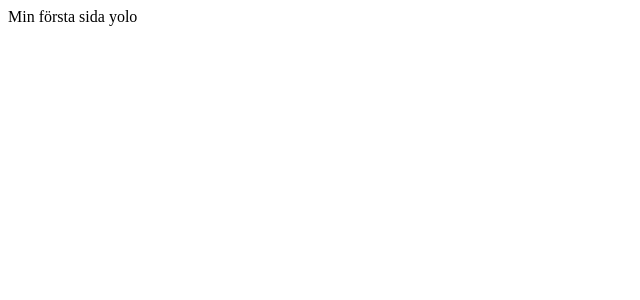
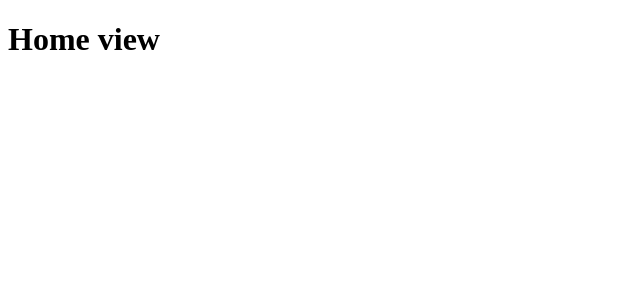
Before and after one commit to Potatismoose/React-uppdrag2, a React (Create React App) app: page / in a window 1280 px wide. Shown: the top 300 px of the page, without its empty margins (0-640 px from the left). Built offline with nearby package versions, Linux system fonts and the light colour scheme.

Commit message:
Började med menyn

```diff
--- a/public/index.html
+++ b/public/index.html
@@ -2,13 +2,10 @@
 <html lang="en">
 <head>
   <meta charset="utf-8" />
-    <link rel="icon" href="%PUBLIC_URL%/favicon.ico" />
+  <!-- <link rel="icon" href="%PUBLIC_URL%/favicon.ico" /> -->
   <meta name="viewport" content="width=device-width, initial-scale=1" />
   <meta name="theme-color" content="#000000" />
-    <meta
-      name="description"
-      content="Web site created using create-react-app"
-    />
+  <meta name="description" content="Web site created using create-react-app" />
   <link rel="manifest" href="%PUBLIC_URL%/manifest.json" />
   <title>React App</title>
 </head>
--- a/src/App.js
+++ b/src/App.js
@@ -1,9 +1,10 @@
+import {Routes} from "./routes/Routes"
 
 function App() {
   return (
-    <div className="App">
-      Min första sida yolo
-    </div>
+    <Routes>
+
+    </Routes>
   );
 }
 
--- /dev/null
+++ b/src/routes/Routes.js
@@ -0,0 +1,17 @@
+import { BrowserRouter, Switch, Route } from 'react-router-dom'
+import RoutingPath from './RoutingPaths'
+import { HomeView } from '../views/homeview/HomeView'
+import { FourOFourView } from '../views/fourofourview/FourOFourView'
+import { ContactView } from '../views/contactview/ContactView'
+
+export const Routes = () => {
+  return (
+    <BrowserRouter>
+      <Switch>
+        <Route exact path={RoutingPath.home} component={HomeView} />
+        <Route exact path={RoutingPath.contact} component={ContactView} />
+        <Route component={FourOFourView} />
+      </Switch>
+    </BrowserRouter>
+  )
+}
--- /dev/null
+++ b/src/routes/RoutingPaths.js
@@ -0,0 +1,10 @@
+const fourOFour = ""
+const home ="/"
+const contact ="/contact"
+
+
+export default{
+  fourOFour,
+  home,
+  contact
+}
--- /dev/null
+++ b/src/views/contactview/ContactView.js
@@ -0,0 +1,7 @@
+export const ContactView = () => {
+  return (
+    <div>
+      Contact
+    </div>
+  )
+}
--- /dev/null
+++ b/src/views/fourofourview/FourOFourView.js
@@ -0,0 +1,7 @@
+export const FourOFourView = () => {
+  return (
+    <div>
+    <h1>404 - Sidan kan inte visas</h1>
+    </div>
+  )
+}
--- /dev/null
+++ b/src/views/homeview/HomeView.js
@@ -0,0 +1,7 @@
+export const HomeView = () => {
+  return (
+    <div>
+      <h1>Home view</h1>
+    </div>
+  )
+}
```
Also changed, not shown: src/components/navigation/Navigation.js (added, +9 -0 lines). Lines whose indentation alone changed are shown as unchanged.
